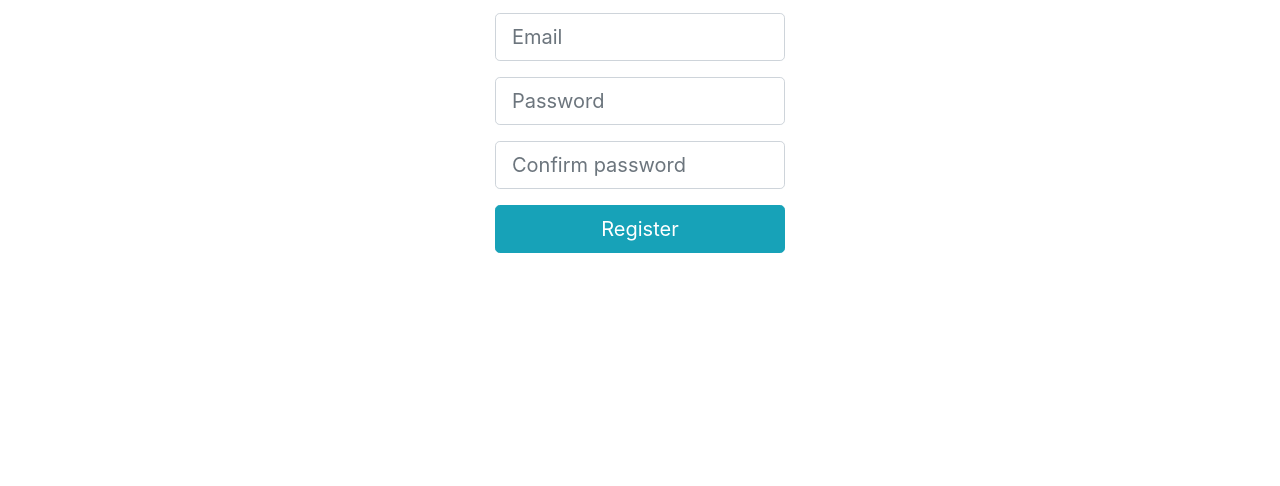
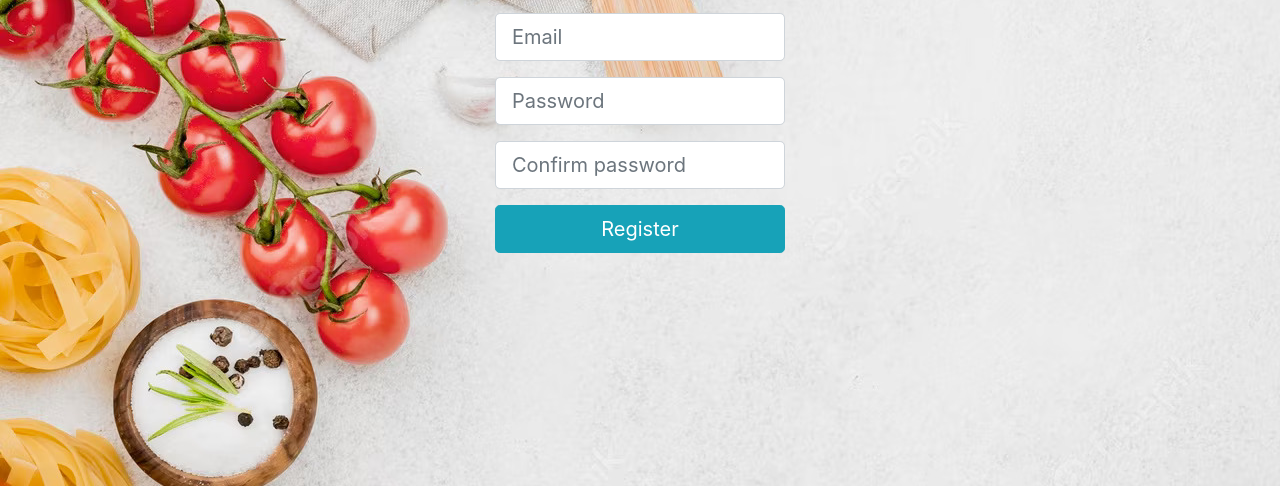
Before and after one commit to MakanApa-WhatToEat/CC, a plain HTML site: page html frontend auth/create_account.html in a window 1280 px wide. Shown: the part 314-800 px from the top of the page. Drawn offline with nearby package versions, Linux system fonts and the light colour scheme.

Commit message:
Update create_account.html
Add Image

```diff
--- a/html frontend auth/create_account.html
+++ b/html frontend auth/create_account.html
@@ -13,6 +13,8 @@
   <body>
 	<style>
 		body,html {
+			background-image: url("background.jpg");
+			background-color: #cccccc;
 			height: 100%;
 		}
 	</style>
```
